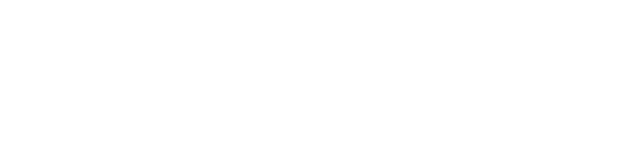
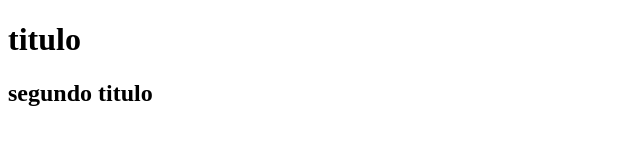
Before and after one commit to Keiko-tiznado/clase-12-prof, a plain HTML site: page index.html in a window 1280 px wide. Shown: the whole page, without its empty margins (0-640 px from the left). Drawn offline with Linux system fonts and the light colour scheme.

Commit message:
creamos nuevamente

```diff
--- a/index.html
+++ b/index.html
@@ -6,6 +6,8 @@
     <title>Document</title>
 </head>
 <body>
+    <h1>titulo</h1>
+    <h2>segundo titulo</h2>
 
 </body>
 </html>
```
